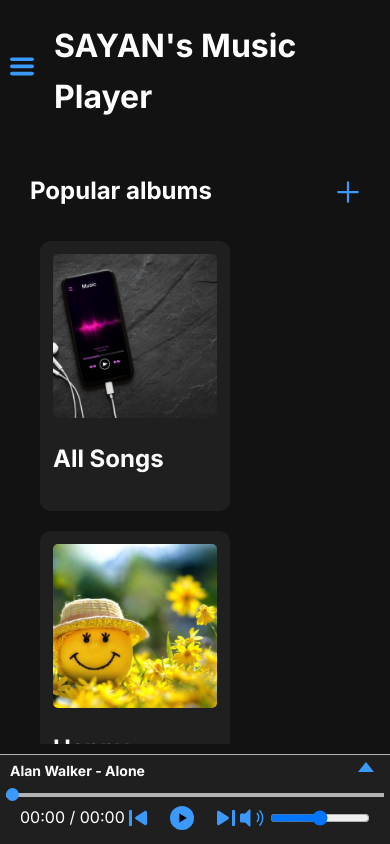
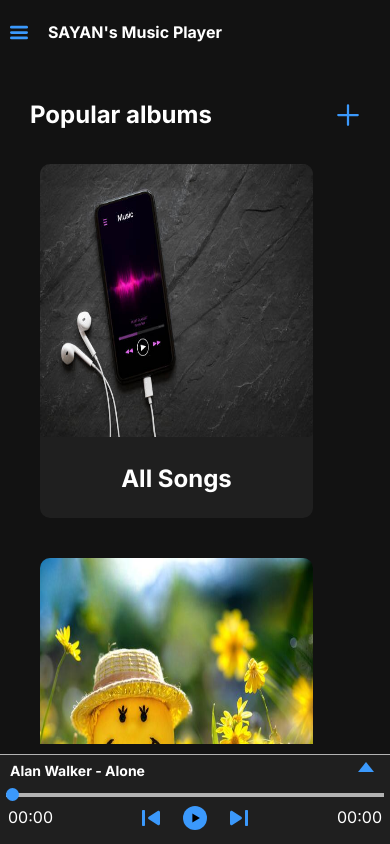
Before and after one commit to sayankumardas0007/Music-Player-Web-App, a plain HTML site: page index.html in a window 390 px wide. Drawn offline with Linux system fonts and the light colour scheme.

Commit message:
ui modify

```diff
--- a/index.html
+++ b/index.html
@@ -98,7 +98,16 @@
             </div>
             <div id="contolor">
                 <div id="timer">
-                    00:00 / 00:00
+                    <div id="currentTime">
+                        00:00
+                    </div>
+                    <div id="seperator">
+                        /
+                    </div>
+                    <div id="duration">
+                        00:00
+                    </div>
+                    <!-- 00:00 / 00:00 -->
                 </div>
                 <div id="control-buttons">
                     <img src="Resourse/image/previous.svg" alt="previous" id="previous" class="cbutton">
--- a/script.js
+++ b/script.js
@@ -355,23 +355,33 @@ function formatSeconds(seconds) {
 
 async function timeUpdate() {
   let timer = document.querySelector("#timer");
+  let currentTimeDiv = document.querySelector("#currentTime")
+  let durationDiv = document.querySelector("#duration")
   currentAudio.load();
   currentAudio.addEventListener('loadedmetadata', () => {
     if (!isNaN(currentAudio.duration)) {
-      timer.innerHTML = `${formatSeconds(currentAudio.currentTime)} / ${formatSeconds(currentAudio.duration)}`;
+      // timer.innerHTML = `${formatSeconds(currentAudio.currentTime)} / ${formatSeconds(currentAudio.duration)}`;
+      currentTimeDiv.innerHTML = `${formatSeconds(currentAudio.currentTime)}`;
+      durationDiv.innerHTML = `${formatSeconds(currentAudio.duration)}`;
     } else {
-      timer.innerHTML = "00:00 / 00:00"
+      // timer.innerHTML = "00:00 / 00:00"
+      currentTimeDiv.innerHTML ="00:00"
+      durationDiv.innerHTML = "00:00"
     }
   });
   // console.log(currentAudio.duration != NaN);
   currentAudio.addEventListener("timeupdate", () => {
     if (!isNaN(currentAudio.duration)) {
-      timer.innerHTML = `${formatSeconds(currentAudio.currentTime)} / ${formatSeconds(currentAudio.duration)}`;
+      // timer.innerHTML = `${formatSeconds(currentAudio.currentTime)} / ${formatSeconds(currentAudio.duration)}`;
+      currentTimeDiv.innerHTML = `${formatSeconds(currentAudio.currentTime)}`;
+      durationDiv.innerHTML = `${formatSeconds(currentAudio.duration)}`;
       let x = (currentAudio.currentTime / currentAudio.duration) * 100;
       sikBarCircle.style.left = x + "%";
       sikBarPlayed.style.width = x + "%";
     } else {
-      timer.innerHTML = "00:00 / 00:00"
+      // timer.innerHTML = "00:00 / 00:00"
+      currentTimeDiv.innerHTML ="00:00"
+      durationDiv.innerHTML = "00:00"
     }
   });
 }
@@ -396,8 +406,8 @@ async function sikBarUpdate() {
 async function volumeContolor() {
   let volumeIcone = document.querySelector("#volume-icon");
   let volumeSlider = document.querySelector("#volume-slider");
-  let currentVolume = 0.5;
-  currentAudio.volume = 0.5;
+  let currentVolume = 1;
+  currentAudio.volume = 1;
 
   volumeIcone.addEventListener("click", () => {
     if (volumeIcone.getAttribute("src") === "Resourse/image/volume.svg") {
@@ -420,7 +430,9 @@ async function volumeContolor() {
 
 async function previousNext() {
   previous.addEventListener("click", () => {
-    let songIndex = asideCurrentSongList.indexOf(currentAudio.src);
+    // let songIndex = asideCurrentSongList.indexOf(currentAudio.src);
+    let currentFile = currentAudio.src.split("/").pop();
+    let songIndex = asideCurrentSongList.findIndex(path => path.endsWith(currentFile));
     if (songIndex > 0) {
       let track = asideCurrentSongList[songIndex - 1];
       songsid = document.querySelectorAll(`[data-track="${track}"] .aside-play-pause img`);
@@ -429,7 +441,9 @@ async function previousNext() {
   });
 
   next.addEventListener("click", () => {
-    let songIndex = asideCurrentSongList.indexOf(currentAudio.src);
+    // let songIndex = asideCurrentSongList.indexOf(currentAudio.src);
+    let currentFile = currentAudio.src.split("/").pop();
+    let songIndex = asideCurrentSongList.findIndex(path => path.endsWith(currentFile));
     if (songIndex < asideCurrentSongList.length - 1) {
       let track = asideCurrentSongList[songIndex + 1];
       songsid = document.querySelectorAll(`[data-track="${track}"] .aside-play-pause img`);
@@ -513,10 +527,10 @@ async function main() {
   playSong();
   section3PlaySong();
   musicPlayer();
+  previousNext();
   timeUpdate();
   sikBarUpdate();
   volumeContolor();
-  previousNext();
 }
 
 
--- a/style.css
+++ b/style.css
@@ -17,6 +17,10 @@
     --main-color: #3b99fc;
 
     --main-hight: calc(100vh - 100px);
+    --div-card-width: 70vw;
+    --div-card-hight: auto;
+    --card-img-width: 70vw;
+    --card-img-hight: 70vw;
 }
 
 
@@ -577,6 +581,11 @@ section>h1 {
     cursor: pointer;
 }
 
+#timer{
+    display: flex;
+    gap: 2px;
+}
+
 #contolor {
     width: 100%;
     height: 30px;
@@ -629,6 +638,84 @@ section>h1 {
 
 /* media quries: */
 
+@media screen and (max-width: 650px){
+    #section3 div.card-container ul{
+        display: flex;
+        flex-direction: column;
+        align-items: center;
+        justify-content: center;
+    }
+    #section3 div.card-container ul li{
+        width: 80vw;
+    }
+}
+
+@media screen and (max-width: 767px) {
+    #main-header h1{
+        font-size: 16px;
+    }
+    #hambarger{
+        width: 18px;
+        height: 18px;
+    }
+    #hambarger img{
+        width: 18px;
+        height: 18px;
+    }
+    #contolor{
+        position: relative;
+        display: flex;
+        justify-content: center;
+        align-items: center;
+    }
+    #currentTime{
+        position: absolute;
+        left: 8px;
+        bottom: 50%;
+        transform: translateY(50%);
+    }
+    #duration{
+        position: absolute;
+        right: 8px;
+        bottom: 50%;
+        transform: translateY(50%);
+    }
+    #seperator{
+        display: none;
+    }
+    /* #control-buttons{
+        position: absolute;
+        top: 50%;
+        left: 50%;
+        transform: translateX(-50%);
+        transform: translateY(-50%);
+    } */
+    #volume-control{
+        display: none;
+    }
+    #section1 .card{
+        width: var(--div-card-width);
+        height: var(--div-card-hight);
+        display: flex;
+        flex-direction: column;
+        align-items: center;
+        padding-top: 0;
+        padding-bottom: 20px;
+        margin-bottom: 20px;
+    }
+    #section1 .card img{
+        width: var(--card-img-width);
+        height: var(--card-img-hight);
+        object-fit: fill;
+    }
+}
+
+@media screen and (max-width: 950px){
+    #section3 div.card-container ul{
+        grid-template-columns: 1fr 1fr;
+    }
+}
+
 @media screen and (max-width: 1100px) {
     aside {
         /* display: none; */
@@ -674,12 +761,12 @@ section>h1 {
         width: 90%;
     }
 
-    #section3 div.card-container ul{
+    /* #section3 div.card-container ul{
         display: flex;
         flex-wrap: wrap;
         justify-content: flex-start;
         align-items: flex-start;
-    }
+    } */
     /* #arrowBtn{
         display: block;
     } */
```
